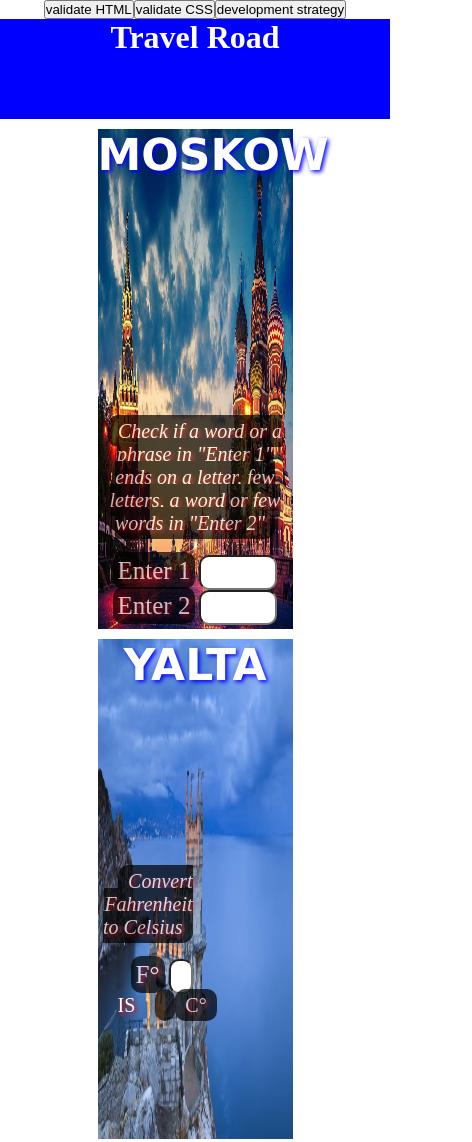
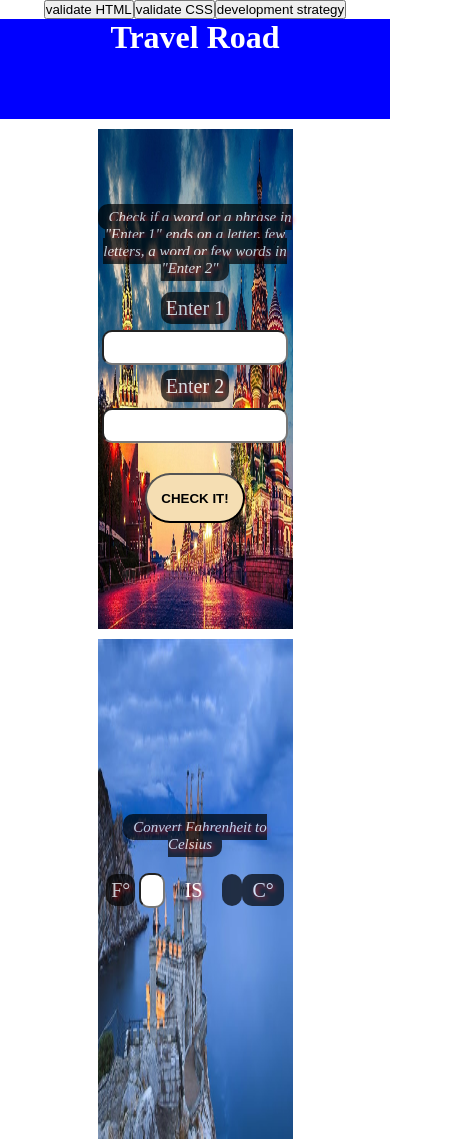
Before and after one commit to aleks2407/country_info, a plain HTML site: page index.html in a window 390 px wide. Shown: the top 1142 px of the page, 472 px wide, since content can reach past the window. Drawn offline with Linux system fonts and the light colour scheme.

Commit message:
Finishing touches 6.1 Closes gh-11

```diff
--- a/index.html
+++ b/index.html
@@ -58,7 +58,7 @@
 					I will tell you if it's true.
 				</p>
 				<div class="temperature">
-					<form class="form-temp" action="">
+					<form class="form-temp">
 						<input id="input-temp1" type="text" placeholder="Enter the degree of celcius">
 						<input id="input-temp2" type="text" placeholder="Enter your guess">
 					</form>
@@ -78,7 +78,7 @@
 					I will tell you if it's true.
 				</p>
 				<div class="longest_word">
-					<form class="form-long" action="">
+					<form class="form-long">
 						<input id="input-long1" type="text" placeholder="Enter a quote or a sentence">
 						<input id="input-long2" type="text" placeholder="Write how many letters are in the the longest word">
 					</form>
--- a/style.css
+++ b/style.css
@@ -171,10 +171,6 @@ button.yalta {
 	padding: 5px 10px;
 }
 
-
-/*it will change the things I have made it just for starting point*/
-/*your class en id can be related your article number then we will have zero conflict :)*/
-
 /* Article 3 */
 
 article.article3 {
@@ -336,3 +332,41 @@ div.longest_word {
 	font-weight: 800;
 	font-weight: bold;
 }
+
+/* Media Queries */
+
+@media(max-width: 1800px) {
+	#arg1, #arg2 {
+		width: 95%;
+		margin-top: 10px;
+		margin-bottom: 10px;
+	}
+	p.instruction {
+		text-align: center;
+		margin-top: 80px;
+	}
+	label.arguments {
+		font-size: 20px;
+		padding: 5px;
+	}
+
+	button.check {
+		margin-bottom: 10px;
+	}
+}
+
+@media(max-width: 700px) {
+	h2 {
+		display: none;
+	}
+	p.instruction, p.instruction2 {
+		font-size: 15px;
+	}
+	div.js-function2, p.instruction2 {
+		text-align: center;
+		margin-right: 0px;
+	}
+	.form-temp input, .form-long input {
+		width: 100px;
+	}
+}
```
Also changed, not shown: 1 other file.
